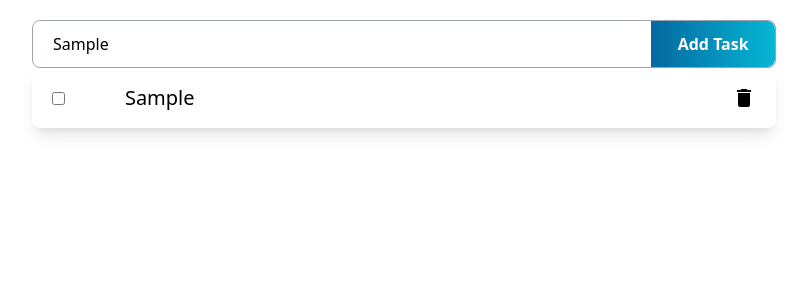
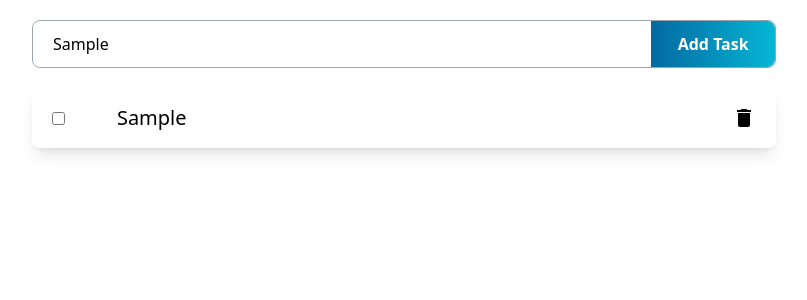
Before and after one commit to Andersonvb/to-do-list-react, a React (Create React App) app: page / in a window 1280 px wide. Both pictures are taken after typing "Sample" into the empty fields and a click on the button "Add Task". Shown: the top 300 px of the page, without its empty margins (236-1043 px from the left). Built offline with nearby package versions, Linux system fonts and the light colour scheme.

Commit message:
add hover styles to tasks

```diff
--- a/src/App.js
+++ b/src/App.js
@@ -78,9 +78,9 @@ function App() {
 
   return (
     <main className="w-screen flex justify-center p-5 ">
-      <div className="lg:w-3/5">
+      <div className="flex flex-col gap-5 lg:w-3/5">
         <AddTask childToParentFunc={getInputData} />
-        <div>{taskComponents}</div>
+        <div className="flex flex-col gap-5">{taskComponents}</div>
       </div>
     </main>
   );
--- a/src/components/Task.jsx
+++ b/src/components/Task.jsx
@@ -13,9 +13,9 @@ const Task = ({ value, idValue,deleteFunc }) => {
   };
 
   return (
-    <article className="py-4 px-5 flex justify-between items-center rounded-lg shadow-lg">
-      <input type="checkbox" id={value} onChange={handleChange} />
-      <label className="pl-2 w-4/5 text-xl break-words">{value}</label>
+    <article className="group py-4 px-5 flex justify-between items-center rounded-lg shadow-lg hover:bg-sky-600">
+      <input type="checkbox" id={idValue} onChange={handleChange} />
+      <label htmlFor={idValue} className="group-hover:text-white w-4/5 text-xl break-words">{value}</label>
       <MdDelete className="text-2xl" onClick={handleClick} />
     </article>
   );
```
